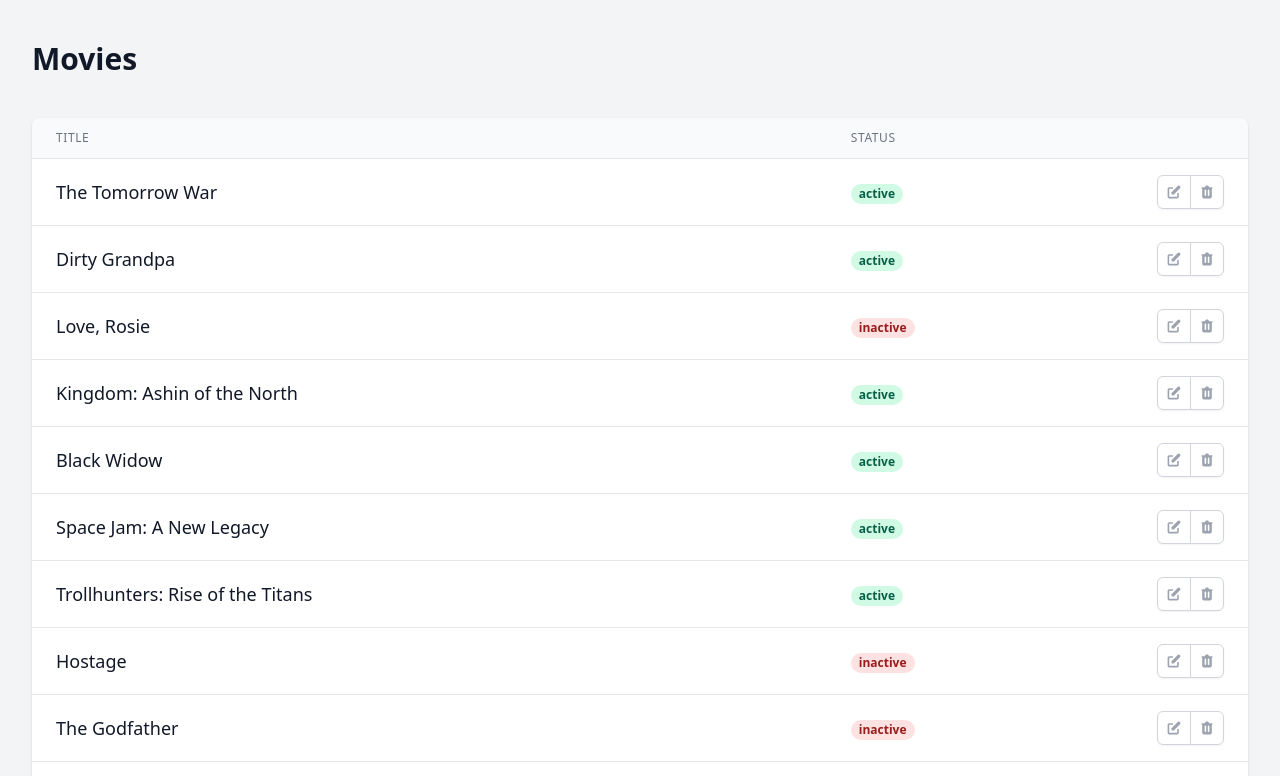
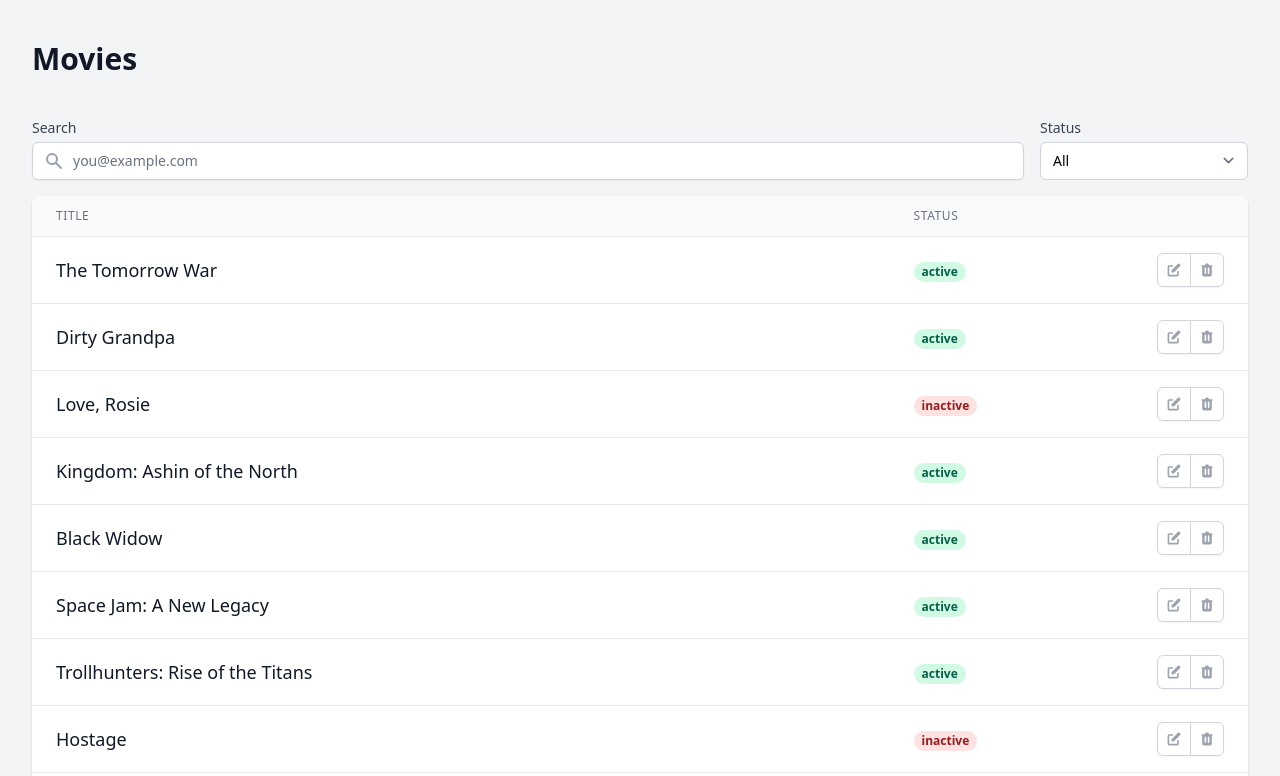
Before and after one commit to ivjose/crud-test, a Next.js app: page / in a window 1280 px wide. Shown: the top 776 px of the page. Built offline with nearby package versions, Linux system fonts and the light colour scheme; data requests are answered from the project's data file.

Commit message:
Updated table component and extend feature and test

```diff
--- a/package.json
+++ b/package.json
@@ -15,6 +15,7 @@
   },
   "dependencies": {
     "@heroicons/react": "^1.0.3",
+    "@tailwindcss/forms": "^0.3.3",
     "axios": "^0.21.1",
     "next": "11.0.1",
     "prettier": "^2.3.2",
--- a/src/components/Table.tsx
+++ b/src/components/Table.tsx
@@ -10,10 +10,13 @@
   data?: DataProps[]
   onDelete?: (id: number) => void
   onEdit?: (id: number) => void
+  children?: JSX.Element
 }
 
-function Table({ data = [], onDelete, onEdit }: TableProps) {
+function Table({ data = [], onDelete, onEdit, children }: TableProps) {
   return (
+    <div>
+      {children}
       <div className="overflow-hidden border-b border-gray-200 shadow sm:rounded-lg">
         <table className="min-w-full divide-y divide-gray-200">
           <thead className="bg-gray-50">
@@ -26,7 +29,7 @@
               </th>
               <th
                 scope="col"
-              className="px-6 py-3 text-xs font-medium tracking-wider text-left text-gray-500 uppercase"
+                className="w-32 px-6 py-3 text-xs font-medium tracking-wider text-left text-gray-500 uppercase"
               >
                 Status
               </th>
@@ -36,15 +39,16 @@
             </tr>
           </thead>
           <tbody className="bg-white divide-y divide-gray-200">
-          {data?.map((item) => (
-            <tr key={item.id} data-testid="table-row">
+            {data.length > 0 ? (
+              data?.map((item) => (
+                <tr key={item.id}>
                   <td className="px-6 py-4 text-lg font-medium text-gray-900 whitespace-nowrap">
                     {item.title}
                   </td>
 
                   <td className="px-6 py-4 whitespace-nowrap">
                     <span
-                  className={`inline-flex px-2 text-xs font-semibold leading-5  rounded-full ${
+                      className={`inline-flex px-2 text-xs font-semibold leading-5  rounded-full  ${
                         item.status === 'active'
                           ? 'text-green-800 bg-green-100 '
                           : 'text-red-800 bg-red-100 '
@@ -75,9 +79,20 @@
                     </span>
                   </td>
                 </tr>
-          ))}
+              ))
+            ) : (
+              <tr>
+                <td
+                  colSpan={3}
+                  className="px-6 py-4 text-lg font-medium text-center text-gray-500 whitespace-nowrap"
+                >
+                  ...No data Results
+                </td>
+              </tr>
+            )}
           </tbody>
         </table>
+      </div>
     </div>
   )
 }
--- a/src/modules/Home/Home.tsx
+++ b/src/modules/Home/Home.tsx
@@ -1,5 +1,6 @@
 import { useQuery } from 'react-query'
 import { useRouter } from 'next/router'
+import { SearchIcon } from '@heroicons/react/solid'
 
 import Table from '@components/Table'
 import { getMovies } from './api'
@@ -20,7 +21,42 @@
 
   return (
     <div>
-      <Table data={data} onDelete={handleDelete} onEdit={handleEdit} />
+      <Table data={data} onDelete={handleDelete} onEdit={handleEdit}>
+        <div className="flex flex-col mb-4 lg:flex-row">
+          <div className="flex-1 mb-4 lg:mb-0">
+            <label htmlFor="search" className="block text-sm font-medium text-gray-700">
+              Search
+            </label>
+            <div className="relative mt-1 rounded-md shadow-sm">
+              <div className="absolute inset-y-0 left-0 flex items-center pl-3 pointer-events-none">
+                <SearchIcon className="w-5 h-5 text-gray-400" aria-hidden="true" />
+              </div>
+              <input
+                type="text"
+                name="search"
+                id="search"
+                className="block w-full pl-10 border-gray-300 rounded-md focus:ring-indigo-500 focus:border-indigo-500 sm:text-sm"
+                placeholder="you@example.com"
+              />
+            </div>
+          </div>
+          <div className="lg:w-52 lg:ml-4">
+            <label htmlFor="location" className="block text-sm font-medium text-gray-700">
+              Status
+            </label>
+            <select
+              id="location"
+              name="location"
+              className="block w-full py-2 pl-3 pr-10 mt-1 text-base border-gray-300 rounded-md focus:outline-none focus:ring-indigo-500 focus:border-indigo-500 sm:text-sm"
+              defaultValue="Canada"
+            >
+              <option>All</option>
+              <option>Active</option>
+              <option>Inactive</option>
+            </select>
+          </div>
+        </div>
+      </Table>
     </div>
   )
 }
--- a/tailwind.config.js
+++ b/tailwind.config.js
@@ -8,5 +8,5 @@
   variants: {
     extend: {},
   },
-  plugins: [],
+  plugins: [require('@tailwindcss/forms')],
 }
```
Also changed, not shown: 2 other files (tests, documents, lock files or other folders). Lines whose indentation alone changed are shown as unchanged.
